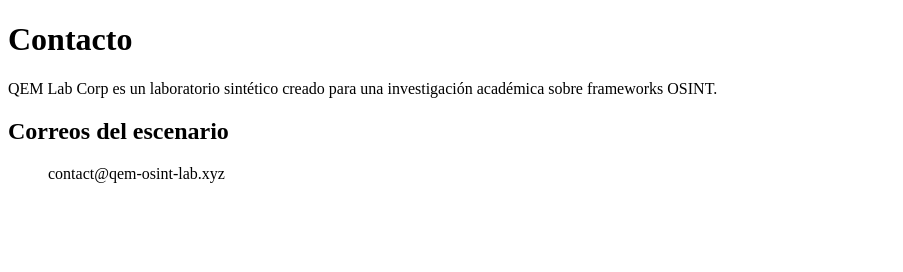
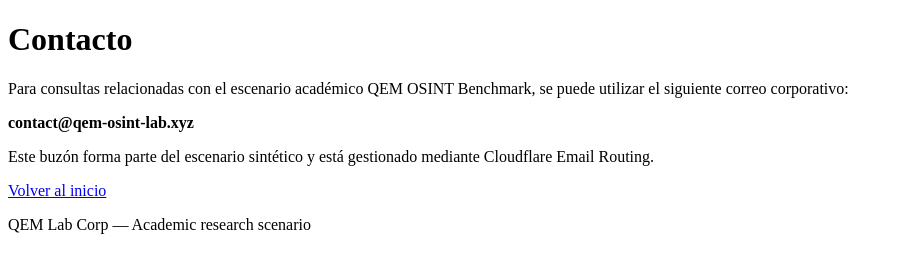
Before and after one commit to qem-osint-lab/qem-osint-lab.github.io, a plain HTML site: page contact.html in a window 1280 px wide. Shown: the whole page, without its empty margins (0-903 px from the left). Drawn offline with Linux system fonts and the light colour scheme.

Commit message:
Update contact.html

```diff
--- a/contact.html
+++ b/contact.html
@@ -2,15 +2,38 @@
 <html lang="es">
 <head>
   <meta charset="UTF-8">
+  <meta name="description" content="Contacto de QEM Lab Corp">
+  <meta name="keywords" content="QEM Lab Corp, contacto, OSINT">
+  <meta name="author" content="QEM Lab Corp">
   <title>Contacto - QEM Lab Corp</title>
 </head>
 <body>
-  <h1>Contacto</h1>
-  <p>QEM Lab Corp es un laboratorio sintético creado para una investigación académica sobre frameworks OSINT.</p>
+  <header>
+    <h1>Contacto</h1>
+  </header>
 
-  <h2>Correos del escenario</h2>
-  <ul>
-  contact@qem-osint-lab.xyz
-  </ul>
+  <main>
+    <p>
+      Para consultas relacionadas con el escenario académico QEM OSINT Benchmark,
+      se puede utilizar el siguiente correo corporativo:
+    </p>
+
+    <p>
+      <strong>contact@qem-osint-lab.xyz</strong>
+    </p>
+
+    <p>
+      Este buzón forma parte del escenario sintético y está gestionado mediante
+      Cloudflare Email Routing.
+    </p>
+
+    <p>
+      <a href="index.html">Volver al inicio</a>
+    </p>
+  </main>
+
+  <footer>
+    <p>QEM Lab Corp — Academic research scenario</p>
+  </footer>
 </body>
 </html>
```
